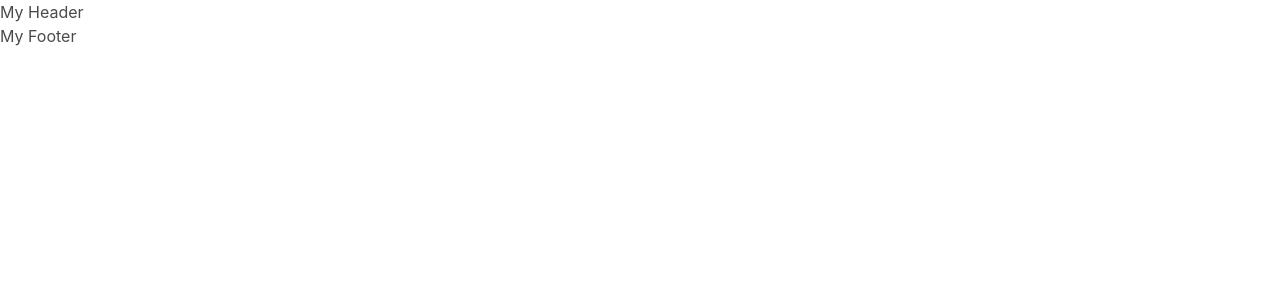
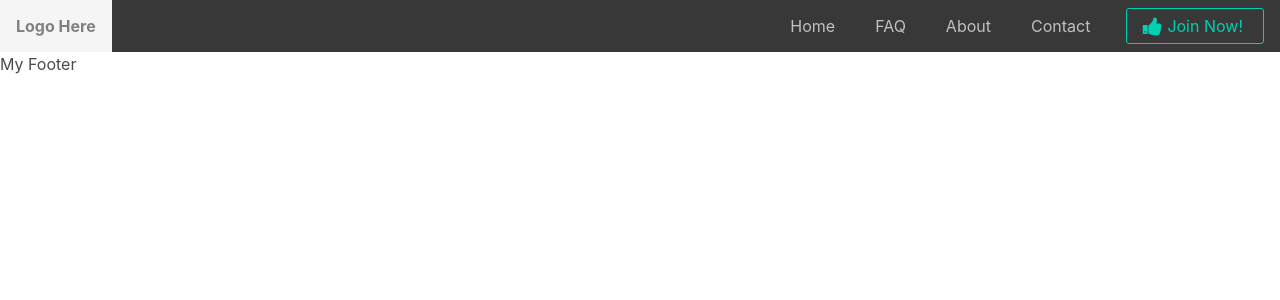
Before and after one commit to Albertico88/react-test, a React (Create React App) app: page / in a window 1280 px wide. Shown: the top 300 px of the page. Built offline with nearby package versions, Linux system fonts and the light colour scheme.

Commit message:
WIP: sass styling

```diff
--- a/src/App.js
+++ b/src/App.js
@@ -1,7 +1,8 @@
 import React, { Component } from 'react';
+import './App.css';
 import Header from './components/Header/Header';
 import Footer from './components/Footer/Footer';
-import './App.css';
+
 
 class App extends Component {
 
--- /dev/null
+++ b/src/components/Header/Header.css
@@ -0,0 +1,17 @@
+.navbar {
+  background-color: #383838; }
+  .navbar a:hover {
+    color: gray; }
+
+.navbar-item.logo {
+  color: #fff;
+  font-weight: bold; }
+
+.navbar-menu a {
+  color: #C1C1C1;
+  padding: 0.5rem 1.25rem; }
+  @media screen and (max-width: 768px) {
+    .navbar-menu a {
+      color: gray; }
+      .navbar-menu a:hover {
+        background-color: #F1F1F1; } }
--- a/src/components/Header/Header.js
+++ b/src/components/Header/Header.js
@@ -1,4 +1,5 @@
 import React, { Component } from 'react';
+import './Header.css';
 
 
 class Header extends Component {
@@ -9,9 +10,38 @@ class Header extends Component {
     return (
 
 
-      <div className="App">
-        My Header
-      </div>
+      <nav className="navbar">
+        <div className="navbar-brand">
+          <a className="navbar-item logo" href="#">Logo Here</a>
+
+          <div className="navbar-burger">
+            <span></span>
+            <span></span>
+            <span></span>
+          </div>
+        </div>
+
+        <div className="navbar-menu">
+          <div className="navbar-end">
+            <a className="navbar-item">Home</a>
+            <a className="navbar-item">FAQ</a>
+            <a className="navbar-item">About</a>
+            <a className="navbar-item">Contact</a>
+
+          <div className="navbar-item">
+            <p className="control">
+              <a className="button is-primary is-outlined">
+                <span className="icon">
+                  <i className="fa fa-thumbs-up"></i>
+                </span>
+                <span>Join Now!</span>
+              </a>
+            </p>
+          </div>
+
+          </div>
+        </div>
+      </nav>
 
 
     );
--- /dev/null
+++ b/src/components/Header/Header.sass
@@ -0,0 +1,19 @@
+@import "../../mediaquery.sass"
+
+.navbar
+  background-color: #383838
+  a:hover
+    color: gray
+
+
+.navbar-item.logo
+  color: #fff
+  font-weight: bold
+
+.navbar-menu a
+  color: #C1C1C1
+  padding: 0.5rem 1.25rem
+  +mobile
+    color: gray
+    &:hover
+      background-color: #F1F1F1
--- /dev/null
+++ b/src/mediaquery.sass
@@ -0,0 +1,32 @@
+$primary: #1EC9AC !default
+
+// Responsiveness
+// 960, 1152, and 1344 have been chosen because they are divisible by both 12 and 16
+$tablet: 769px !default
+// 960px container + 40px
+$desktop: 1000px !default
+// 1152px container + 40
+$widescreen: 1192px !default
+// 1344px container + 40
+$fullhd: 1384px !default
+
+
+=mobile
+  @media screen and (max-width: $tablet - 1px)
+    @content
+
+=tablet
+  @media screen and (min-width: $tablet), print
+    @content
+
+=tablet-only
+  @media screen and (min-width: $tablet) and (max-width: $desktop - 1px)
+    @content
+
+=desktop
+  @media screen and (min-width: $desktop)
+    @content
+
+=desktop-only
+  @media screen and (min-width: $desktop) and (max-width: $widescreen - 1px)
+    @content
```
Also changed, not shown: src/mediaquery.css (added).
